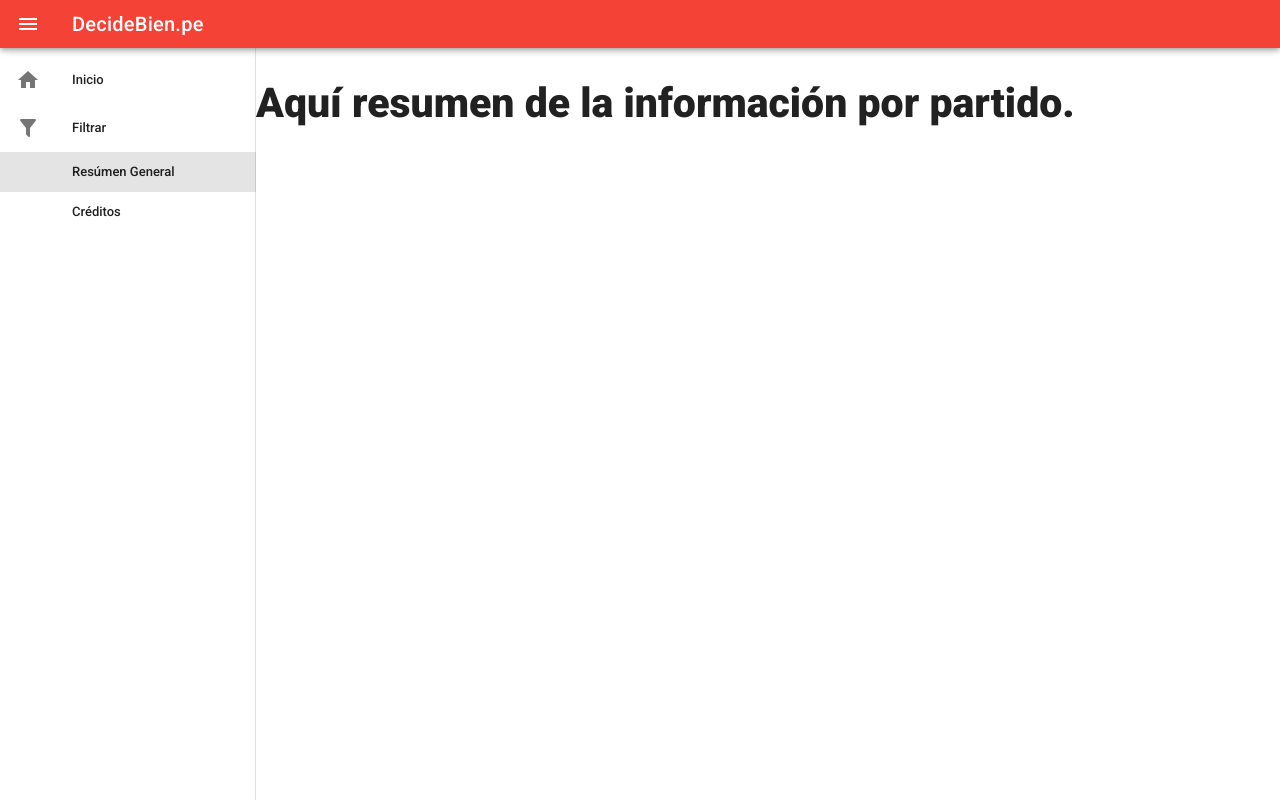
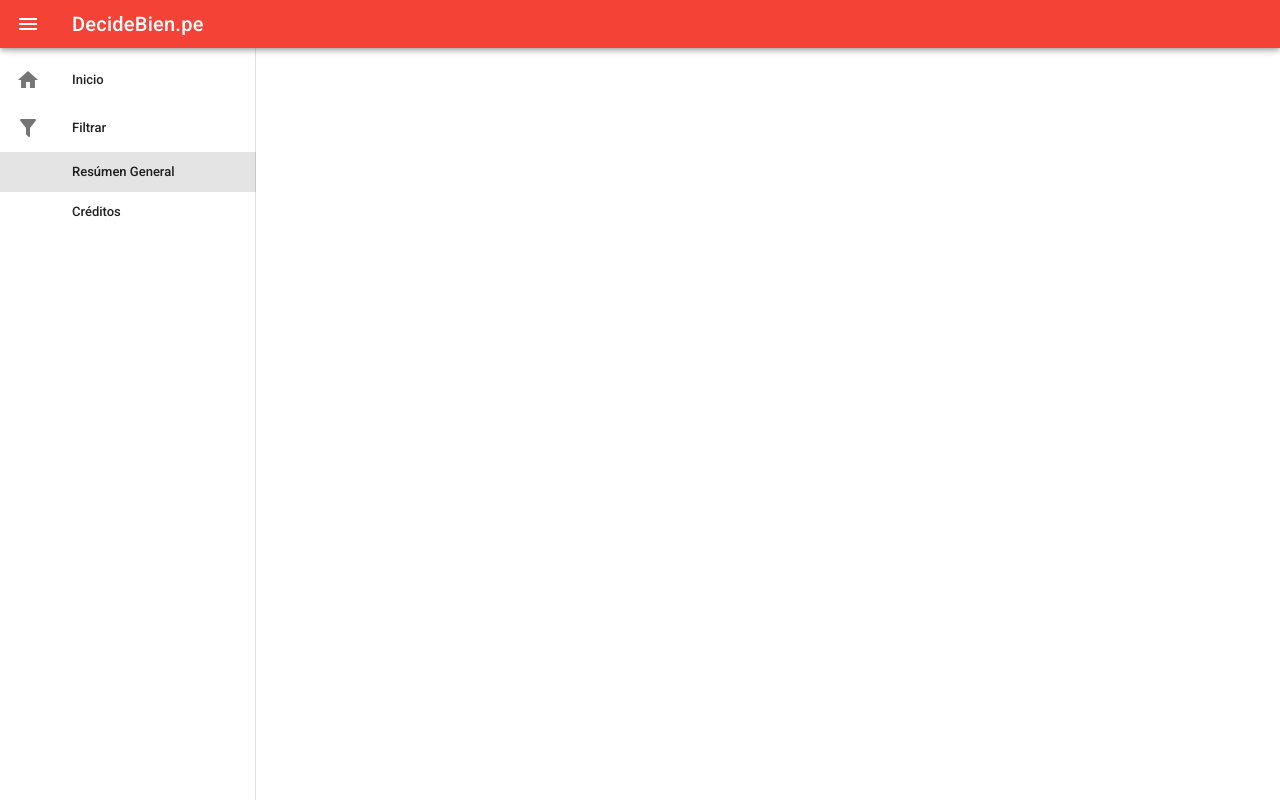
Before and after one commit to jincio/decidebienpe-pwa, a Vue app: page /#/resumen in a window 1280 px wide. Built offline with nearby package versions, Linux system fonts and the light colour scheme.

Commit message:
Making some room on Resumen

```diff
--- a/src/views/Resumen.vue
+++ b/src/views/Resumen.vue
@@ -1,5 +1,10 @@
 <template>
-  <div class="about">
-    <h1>Aquí resumen de la información por partido.</h1>
-  </div>
+  <v-container>
+    <v-flex xs12 md6 pt-4>
+
+
+
+
+    </v-flex>
+  </v-container>
 </template>
```
